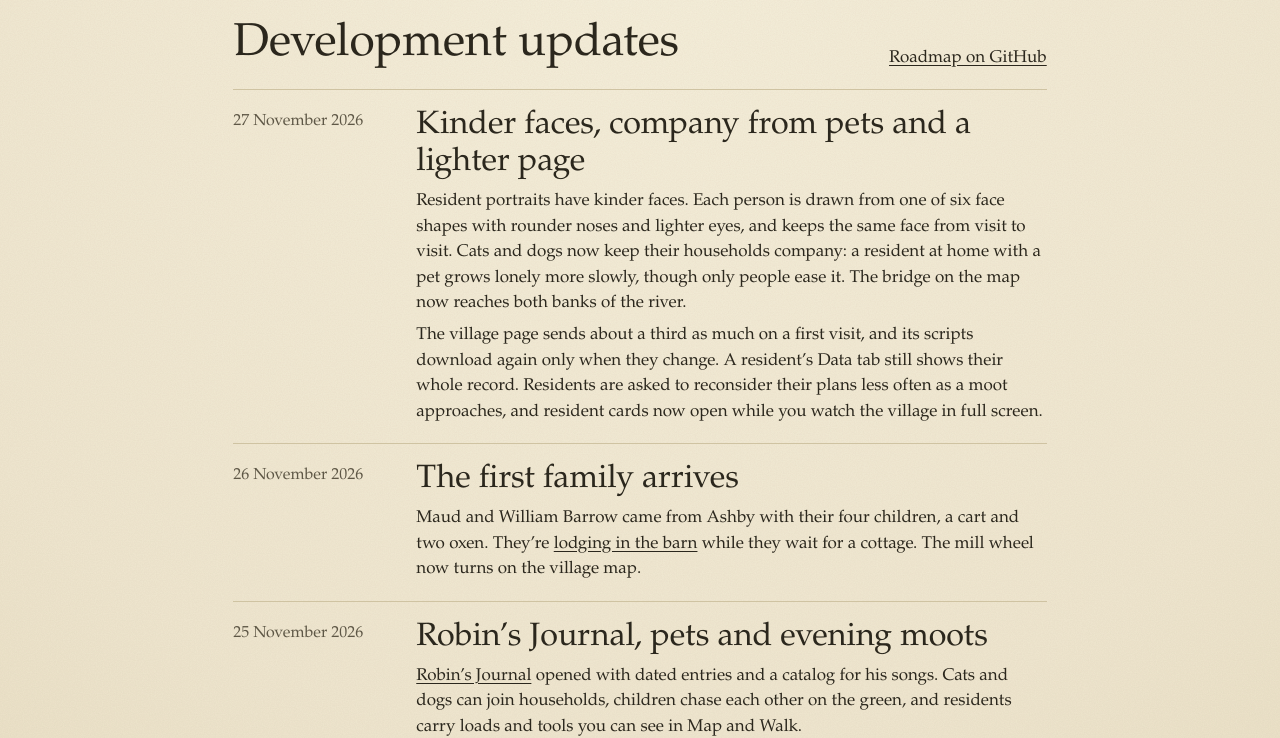
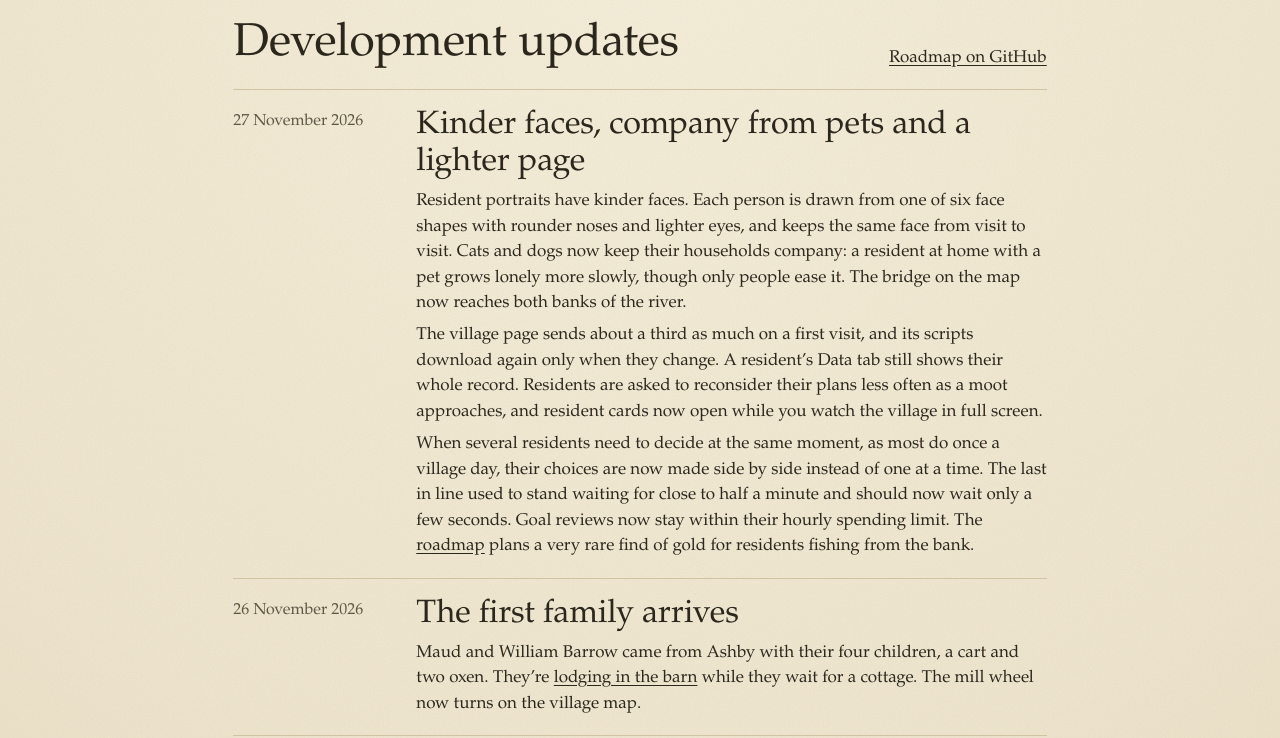
Before and after one commit to nam37/dalecrest, a website: page public/development.html in a window 1280 px wide. Shown: the part 69-807 px from the top of the page. Drawn offline with Linux system fonts and the light colour scheme; a web font is replaced by a local one.

Commit message:
Note faster choices and the planned gold find in today's update
The 27 November entry gains a paragraph: residents who need to decide
at the same moment are now served side by side, goal reviews keep
within their hourly limit, and the roadmap plans a very rare find of
gold while fishing. These changes are in files the generated commit
lists leave out, so the entry is where visitors read about them.

Co-Authored-By: Claude Opus 5.5 <noreply@anthropic.com>

```diff
--- a/public/development.html
+++ b/public/development.html
@@ -23,6 +23,7 @@
         <h2>Kinder faces, company from pets and a lighter page</h2>
         <p>Resident portraits have kinder faces. Each person is drawn from one of six face shapes with rounder noses and lighter eyes, and keeps the same face from visit to visit. Cats and dogs now keep their households company: a resident at home with a pet grows lonely more slowly, though only people ease it. The bridge on the map now reaches both banks of the river.</p>
         <p>The village page sends about a third as much on a first visit, and its scripts download again only when they change. A resident’s Data tab still shows their whole record. Residents are asked to reconsider their plans less often as a moot approaches, and resident cards now open while you watch the village in full screen.</p>
+        <p>When several residents need to decide at the same moment, as most do once a village day, their choices are now made side by side instead of one at a time. The last in line used to stand waiting for close to half a minute and should now wait only a few seconds. Goal reviews now stay within their hourly spending limit. The <a href="https://github.com/nam37/dalecrest/blob/main/docs/roadmap.md#8b-barter-and-river-gold">roadmap</a> plans a very rare find of gold for residents fishing from the bank.</p>
         <!-- development-notes:2026-11-27 -->
       </div>
     </article>
```
